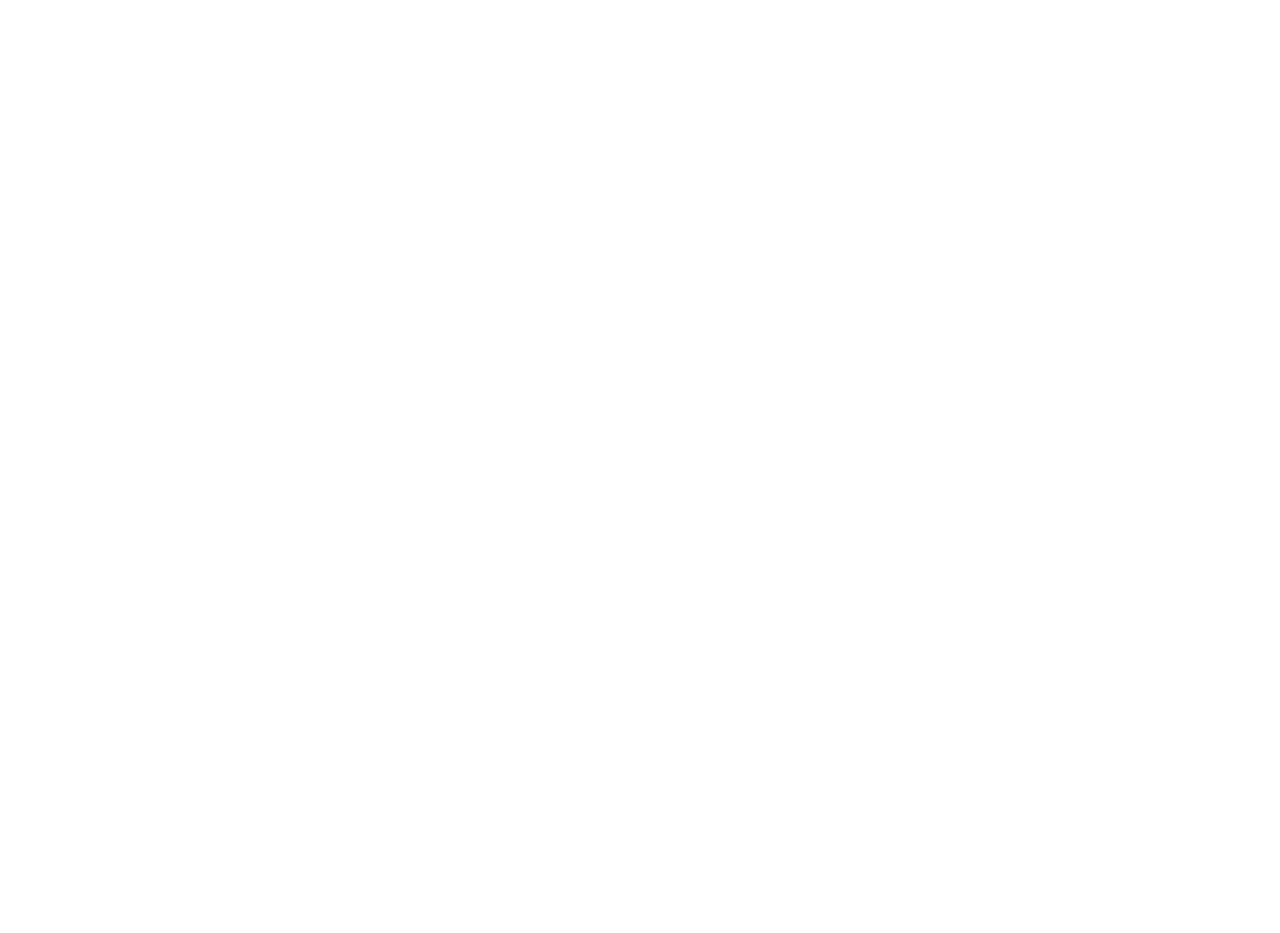
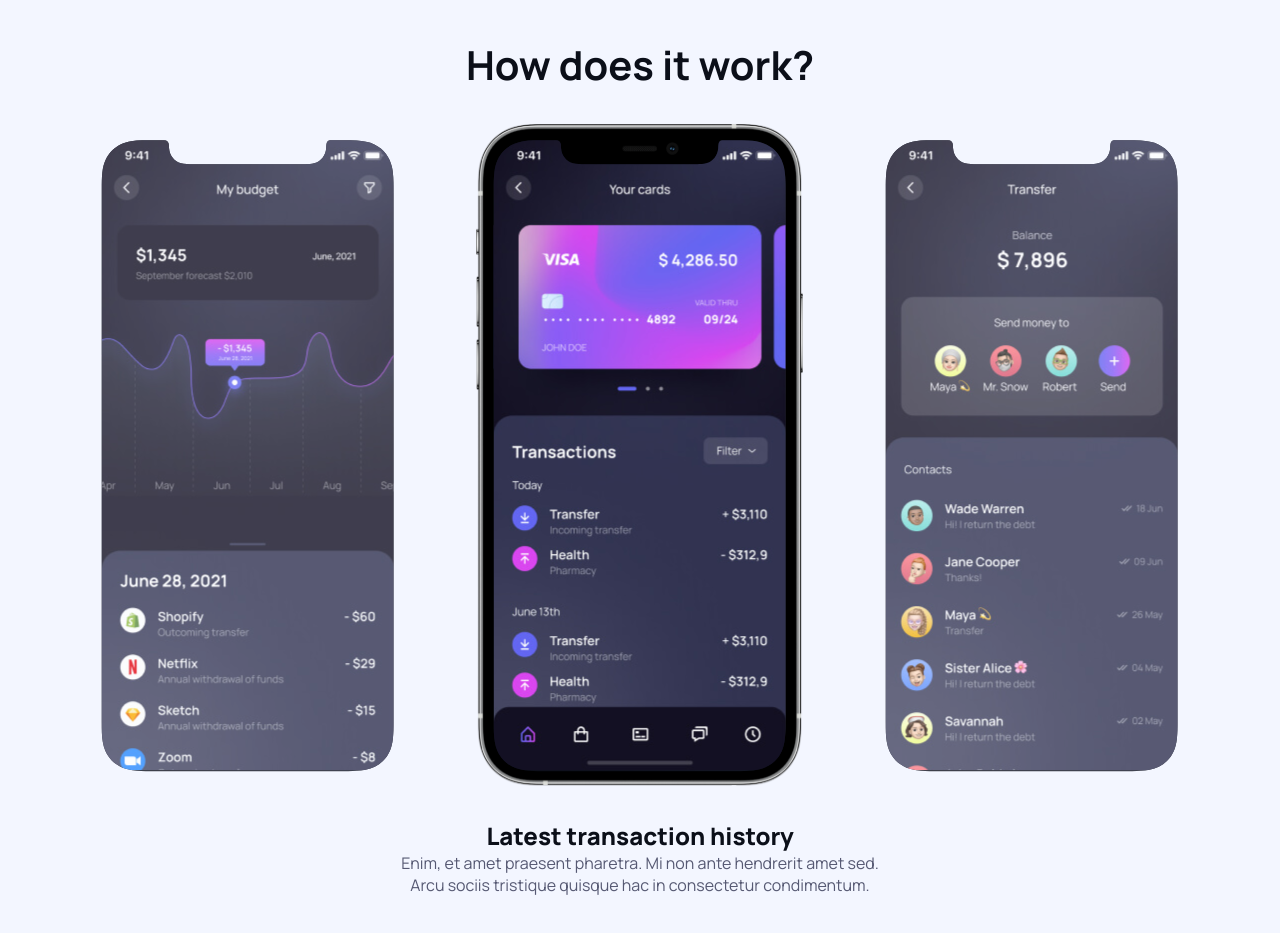
Before and after one commit to FeliciaDahl/SiliconReact, a React (Vite) app: page / in a window 1280 px wide. Shown: the part 1860-2793 px from the top of the page. Before the commit the page ends 1833 px from the top, so only its background shows below. Built offline with nearby package versions, Linux system fonts and the light colour scheme.

Commit message:
Added component HowDoesItWork

```diff
--- a/src/App.jsx
+++ b/src/App.jsx
@@ -3,6 +3,7 @@
 import Hero from './components/Hero'
 import Partners from './components/Partners'
 import Features from './components/Features'
+import HowDoesItWork from './components/HowDoesItWork'
 
 function App() {
 
@@ -14,6 +15,7 @@
       <Hero/>
       <Partners/>
       <Features/>
+      <HowDoesItWork/>
     </main>
     </>
   )
--- /dev/null
+++ b/src/components/HowDoesItWork.jsx
@@ -0,0 +1,24 @@
+import React from 'react'
+import HowDoesItWorkTablet from './HowDoesItWorkTablet'
+import HowsDoesItWorkMobile from './HowsDoesItWorkMobile'
+import HowDoesItWorkDesktop from './HowDoesItWorkDesktop'
+
+const HowDoesItWork = () => {
+  return (
+
+<section aria-label="how does it work" className="HowDoesItWork">
+
+<div className="container">
+<h2 className="hdw-h2 pb-2">How does it work?</h2>
+
+<HowsDoesItWorkMobile/>
+
+<HowDoesItWorkTablet/>
+
+<HowDoesItWorkDesktop/>
+</div>
+</section>
+  )
+}
+
+export default HowDoesItWork
--- /dev/null
+++ b/src/components/HowDoesItWorkDesktop.jsx
@@ -0,0 +1,23 @@
+import React from 'react'
+
+const HowDoesItWorkDesktop = () => {
+  return (
+
+    <div className="hdw-desktop">
+
+    <div className="hdw-img">
+    <img id="img-dv-1" src="./images/hdw/iPhone-1-dt.svg" alt="showing budgetplan in app" />
+    <img id="img-dv-2" src="./images/hdw/iPhone-2-dt.svg" alt="showing cards in app" />
+    <img id="img-dv-3" src="./images/hdw/iphone-3-dt.svg" alt="showing transactions in app" />
+    </div>
+
+    <div className="hdw-content">
+        <h3 className="h3-24">Latest transaction history</h3>
+        <p className="bd-text">Enim, et amet praesent pharetra. Mi non ante hendrerit amet sed. Arcu sociis tristique quisque hac in consectetur condimentum. </p>
+    </div>
+
+</div>
+  )
+}
+
+export default HowDoesItWorkDesktop
--- /dev/null
+++ b/src/components/HowDoesItWorkTablet.jsx
@@ -0,0 +1,26 @@
+import React from 'react'
+
+const HowDoesItWorkTablet = () => {
+  return (
+
+    <div className="hdw-tablet">
+
+    <div className="hdw-img">
+    <img id="img-tv-1" src="./images/hdw/iPhone-1-tv.svg" alt="showing your cards in app " />
+    <img id="img-tv-2" src="./images/hdw/iphone-2-tv.svg" alt="showing account balance in app" />
+    <img id="cover-tv-2" src="./images/hdw/iphone-case-tv.svg" alt="" />
+    <img id="img-tv-3" src="./images/hdw/iPhone-3-tv.svg" alt="showing transaction in app" />
+    </div>
+
+    <div className="hdw-content">
+        <h2 className="h2-32">Step 3. Transfers to people from your
+            contact list</h2>
+        <p className="bd-text pt-2">Proin volutpat mollis egestas. Nam luctus facilisis ultrices.
+            Pellentesque volutpat ligula est. Mattis fermentum, at nec
+            lacus. </p>
+    </div>
+    </div>
+  )
+}
+
+export default HowDoesItWorkTablet
--- /dev/null
+++ b/src/components/HowsDoesItWorkMobile.jsx
@@ -0,0 +1,23 @@
+import React from 'react'
+
+const HowsDoesItWorkMobile = () => {
+  return (
+
+    <div className="hdw-mobile">
+
+    <div className="hdw-img">
+    <img id="img-mv" src="./images/hdw/screen-mobile.svg" alt="showing account balance in app " />
+    <img id="cover-mv" src="./images/hdw/case-mobile.svg" alt="" />
+    </div>
+
+    <div className="hdw-content">
+        <h3 className="hdw-h3">Transfers to people from your contact list</h3>
+        <p className="bd-text">Proin volutpat mollis egestas. Nam luctus facilisis
+            ultrices. Pellentesque volutpat ligula est. Mattis
+            fermentum, at nec lacus.</p>
+    </div>
+    </div>
+  )
+}
+
+export default HowsDoesItWorkMobile
--- a/src/index.css
+++ b/src/index.css
@@ -451,18 +451,18 @@
   z-index: 800;
 }
 
-/* || APP-FUNCTIONS */
-.function .container {
+/* || HOW DOES IT WORK */
+.HowDoesItWork .container {
   width: 100%;
   padding: 4rem 1rem 4rem 1rem;
   margin: 0 auto;
 
   background-color: var(--clr-bg-light);
 }
-.function-h2 {
+.hdw-h2 {
   text-align: center;
 }
-.function-img {
+.hdw-img {
   display: flex;
   width: 100%;
   margin: 0 auto;
@@ -471,12 +471,12 @@
   align-content: center;
   justify-content: center;
 }
-.function-h3 {
+.hdw-h3 {
   font-size: 22px;
   font-weight: 800;
   padding-bottom: 1rem;
 }
-.function-tx {
+.hdw-content {
   margin: 0 auto;
   max-width: 400px;
   padding-top: 2rem;
@@ -486,14 +486,14 @@
 #img-mv {
   position: absolute;
 }
-.function-tablet {
+.hdw-tablet {
   display: none;
 
   #img-tv-2 {
     position: absolute;
   }
 }
-.function-desktop {
+.hdw-desktop {
   display: none;
 }
 .desktop-only {
@@ -792,18 +792,18 @@
     display: grid;
     grid-template-columns: 1fr 1fr;
   }
-  /* || APP-FUNCTIONS */
-  .function-mobile {
+  /* || HOW DOES IT WORK */
+  .hdw-mobile {
     display: none;
   }
 
-  .function-h2 {
+  .hdw-h2 {
     font-size: 34px;
   }
-  .function-tx {
+  .hdw-content {
     max-width: 500px;
   }
-  .function-tablet {
+  .hdw-tablet {
     display: block;
     margin: 0 auto;
     max-width: 720px;
@@ -908,21 +908,21 @@
   .p-features {
     text-align: left;
   }
-  /* || APP-FUNCTIONS */
-  .function-h2 {
+  /* || HOW DOES IT WORK */
+  .hdw-h2 {
     font-size: 40px;
   }
-  .function-h3 {
+  .hdw-h3 {
     font-size: 24px;
   }
 
-  .function-desktop {
+  .hdw-desktop {
     display: block;
     max-width: 1300px;
     margin: 0 auto;
   }
 
-  .function-tablet {
+  .hdw-tablet {
     display: none;
   }
   /* || FAQ */
```
